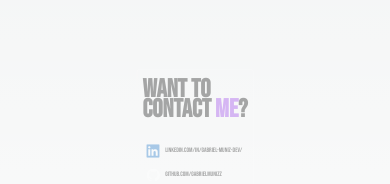
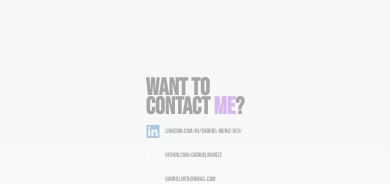
Before and after one commit to GabrielMunizz/porfolio2, a Next.js app: page / in a window 390 px wide. Shown: the part 1928-2112 px from the top of the page. Built offline with nearby package versions, Linux system fonts and the light colour scheme.

Commit message:
Style: Ajusta responsividade da pagina ContactMe para dispositivos mobile

```diff
--- a/src/components/FindMe.tsx
+++ b/src/components/FindMe.tsx
@@ -8,13 +8,13 @@
 export default function FindMe() {
   return (
     <div className="flex flex-col justify-start items-center w-full h-full z-10 xl:w-[45%] ">
-      <div className="mb-[4rem]">
-        <h2 className="bebas text-[4.8rem] mb-[-3.5rem] xl:text-[8rem] font-bold xl:mb-[-5.8rem]">
+      <div className="mb-[1rem] md:mb-[4rem]">
+        <h2 className="bebas text-[4.5rem] mb-[-3.3rem] xl:text-[8rem] font-bold xl:mb-[-5.8rem]">
           Want to
         </h2>
-        <h2 className="bebas text-[4.8rem] xl:text-[8rem] font-bold xl:mb-[-5.8rem]">
+        <h2 className="bebas text-[4.5rem] xl:text-[8rem] font-bold xl:mb-[-5.8rem]">
           contact{" "}
-          <span className="bebas text-[4.8rem] xl:text-[8rem] font-bold xl:mb-[-5.8rem] text-purple-600">
+          <span className="bebas text-[4.5rem] xl:text-[8rem] font-bold xl:mb-[-5.8rem] text-purple-600">
             me
           </span>
           ?
```
